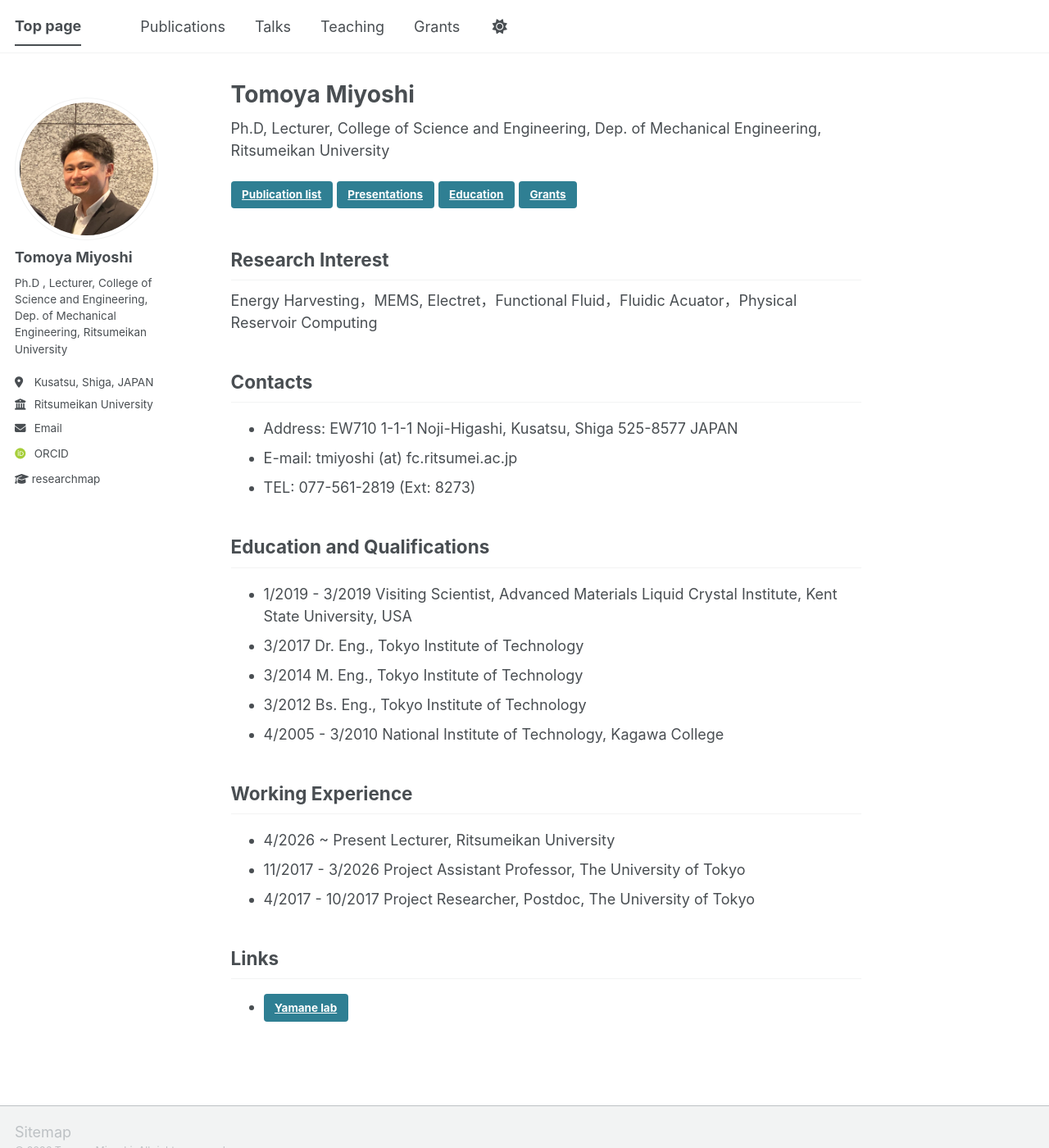
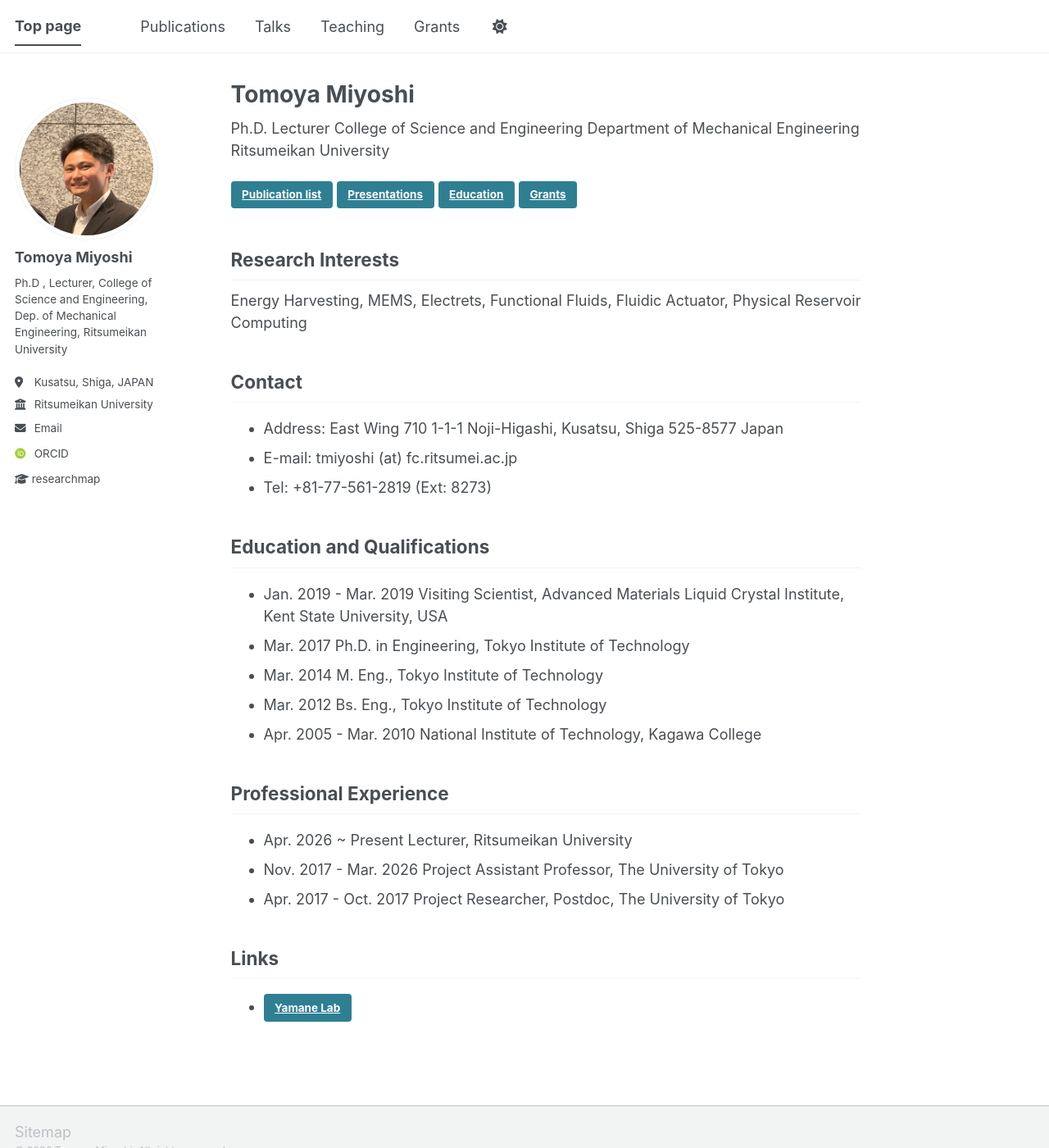
Before and after one commit to 1-miyoshi/1-miyoshi-e.github.io, a Jekyll site: the page built from index.md, in a window 1280 px wide and 1400 px high. Shown: the whole window at 82% size. Built offline with Jekyll 4.4.1, drawn with Linux system fonts in a browser that asks for light colours; some web fonts are replaced; a script bundle is joined from its source files by our own code; library files that are not in the unit come from our copies.

Commit message:
Update index.md

```diff
--- a/index.md
+++ b/index.md
@@ -6,34 +6,34 @@ redirect_from:
   - /about/
   - /about.html
 ---
-Ph.D,
-Lecturer,
-College of Science and Engineering, Dep. of Mechanical Engineering, Ritsumeikan University
+Ph.D.
+Lecturer
+College of Science and Engineering Department of Mechanical Engineering Ritsumeikan University
 
 [Publication list]({{ site.baseurl }}/publications/){: .btn .btn--info}
 [Presentations]({{ site.baseurl }}/talks/){: .btn .btn--info}
 [Education]({{ site.baseurl }}/teaching/){: .btn .btn--info}
 [Grants]({{ site.baseurl }}/grants/){: .btn .btn--info}
 
-## Research Interest
-Energy Harvesting，MEMS, Electret，Functional Fluid，Fluidic Acuator，Physical Reservoir Computing
+## Research Interests
+Energy Harvesting, MEMS, Electrets, Functional Fluids, Fluidic Actuator, Physical Reservoir Computing
 
-## Contacts
-* Address: EW710 1-1-1 Noji-Higashi, Kusatsu, Shiga 525-8577 JAPAN
+## Contact
+* Address: East Wing 710 1-1-1 Noji-Higashi, Kusatsu, Shiga 525-8577 Japan
 * E-mail: tmiyoshi (at) fc.ritsumei.ac.jp
-* TEL: 077-561-2819 (Ext: 8273)
+* Tel: +81-77-561-2819 (Ext: 8273)
 
 ## Education and Qualifications
-* 1/2019 - 3/2019  Visiting Scientist, Advanced Materials Liquid Crystal Institute, Kent State University, USA
-* 3/2017  Dr. Eng., Tokyo Institute of Technology
-* 3/2014  M. Eng., Tokyo Institute of Technology
-* 3/2012  Bs. Eng., Tokyo Institute of Technology
-* 4/2005 - 3/2010  National Institute of Technology, Kagawa College
+* Jan. 2019 - Mar. 2019  Visiting Scientist, Advanced Materials Liquid Crystal Institute, Kent State University, USA
+* Mar. 2017  Ph.D. in Engineering, Tokyo Institute of Technology
+* Mar. 2014  M. Eng., Tokyo Institute of Technology
+* Mar. 2012  Bs. Eng., Tokyo Institute of Technology
+* Apr. 2005 - Mar. 2010  National Institute of Technology, Kagawa College
 
-## Working Experience
-* 4/2026 ~ Present 	Lecturer, Ritsumeikan University
-* 11/2017 - 3/2026  Project Assistant Professor, The University of Tokyo
-* 4/2017 - 10/2017  Project Researcher, Postdoc, The University of Tokyo
+## Professional Experience
+* Apr. 2026 ~ Present 	Lecturer, Ritsumeikan University
+* Nov. 2017 - Mar. 2026  Project Assistant Professor, The University of Tokyo
+* Apr. 2017 - Oct. 2017  Project Researcher, Postdoc, The University of Tokyo
 
 ## Links
-* [Yamane lab](https://www.yamane.se.ritsumei.ac.jp/en/){: .btn .btn--info}
+* [Yamane Lab](https://www.yamane.se.ritsumei.ac.jp/en/){: .btn .btn--info}
```
